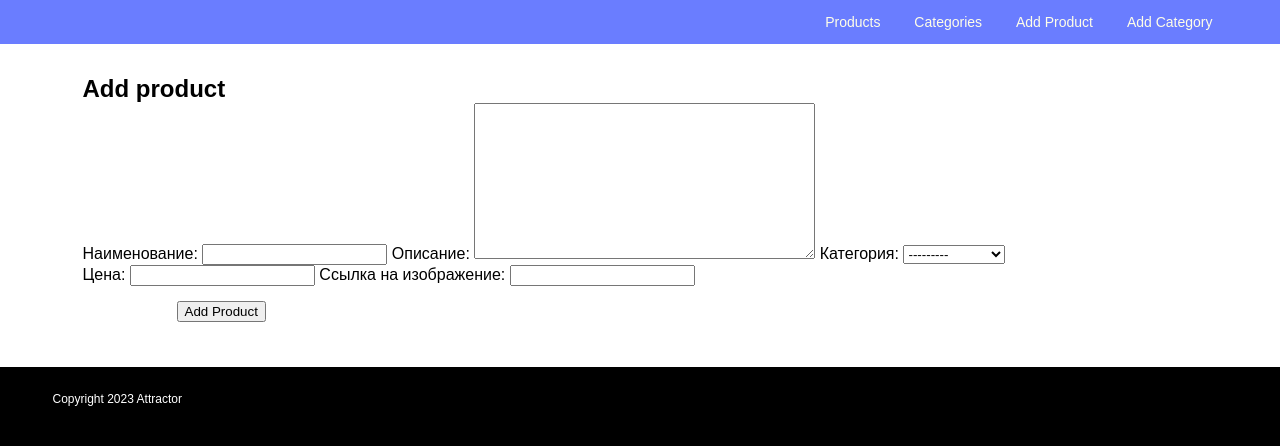
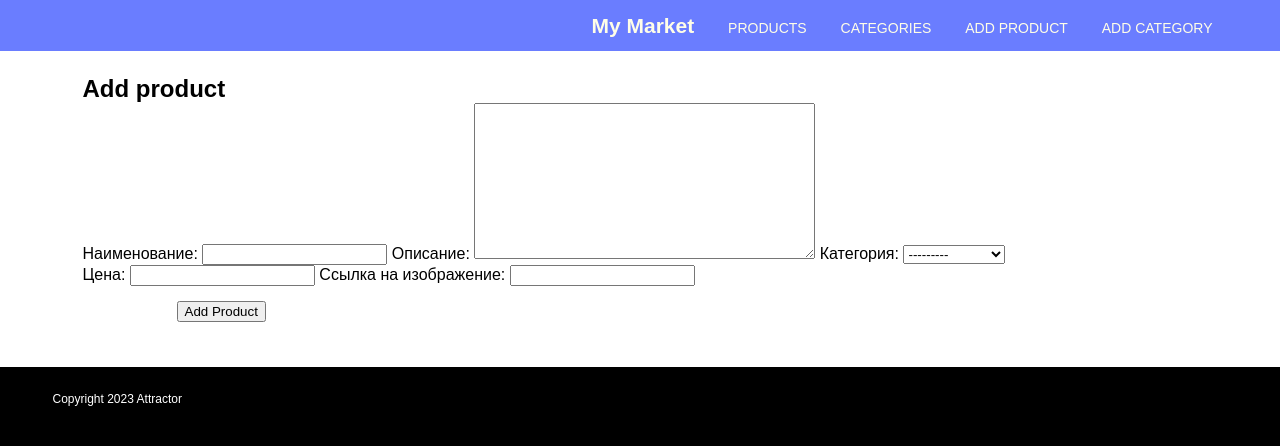
Before and after one commit to AigerimAvezbaeva/lab_54_aigerim_avezb, a Django app: page /products/add/ in a window 1280 px wide. Shown: the top 446 px of the page. Run offline with Django 4.2, Linux system fonts and the light colour scheme; data comes from the database, SQL or seed files in the repository.

Commit message:
добавила стили

```diff
--- a/source/app/settings.py
+++ b/source/app/settings.py
@@ -39,7 +39,10 @@ INSTALLED_APPS = [
     'django.contrib.staticfiles',
     'products_app',
 ]
-
+STATICFILES_FINDERS = (
+    'django.contrib.staticfiles.finders.FileSystemFinder',
+    'django.contrib.staticfiles.finders.AppDirectoriesFinder',
+)
 MIDDLEWARE = [
     'django.middleware.security.SecurityMiddleware',
     'django.contrib.sessions.middleware.SessionMiddleware',
@@ -124,6 +127,7 @@ STATIC_URL = 'static/'
 STATICFILES_DIRS = [
     BASE_DIR / 'static'
 ]
+# STATIC_ROOT = os.path.join(BASE_DIR, 'static')
 MEDIA_URL = 'media/'
 MEDIA_ROOT = os.path.join(BASE_DIR, 'media')
 # Default primary key field type
--- a/source/app/urls.py
+++ b/source/app/urls.py
@@ -21,4 +21,6 @@ from django.urls import path, include
 urlpatterns = [
                   path('admin/', admin.site.urls),
                   path('', include('products_app.urls'))
-              ] + static(settings.MEDIA_URL, document_root=settings.MEDIA_ROOT)
+              ]
+urlpatterns += static(settings.STATIC_URL, document_root=settings.STATIC_ROOT)
+urlpatterns += static(settings.MEDIA_URL, document_root=settings.MEDIA_ROOT)
--- a/source/products_app/templates/base.html
+++ b/source/products_app/templates/base.html
@@ -3,26 +3,26 @@
 <html lang="en">
 <head>
     <meta charset="UTF-8">
-    <link rel="stylesheet" href="{% static 'css/style.css' %}">
+    <link rel="stylesheet" type="text/css" href="{% static 'css/style.css' %}">
     <title>{% block title %}Blog {% endblock %}</title>
 </head>
 <body>
 <div class="container">
     <nav class="navbar">
         <div class="container">
-            <a href="{% url 'index' %}"><h1 class="nav-title">My Market</h1></a>
             <ul class="menu">
+                <a href="{% url 'index' %}"><h1 class="nav-title">My Market</h1></a>
                 <li>
-                    <a href="{% url 'index' %}">Products</a>
+                    <a href="{% url 'index' %}" class="nav-link">Products</a>
                 </li>
                 <li>
-                    <a href="{% url 'category_index' %}">Categories</a>
+                    <a href="{% url 'category_index' %}" class="nav-link">Categories</a>
                 </li>
                 <li>
-                    <a href="{% url 'add_product' %}">Add Product</a>
+                    <a href="{% url 'add_product' %}" class="nav-link">Add Product</a>
                 </li>
                 <li>
-                    <a href="{% url 'add_category' %}">Add Category</a>
+                    <a href="{% url 'add_category' %}" class="nav-link">Add Category</a>
                 </li>
             </ul>
         </div>
```
